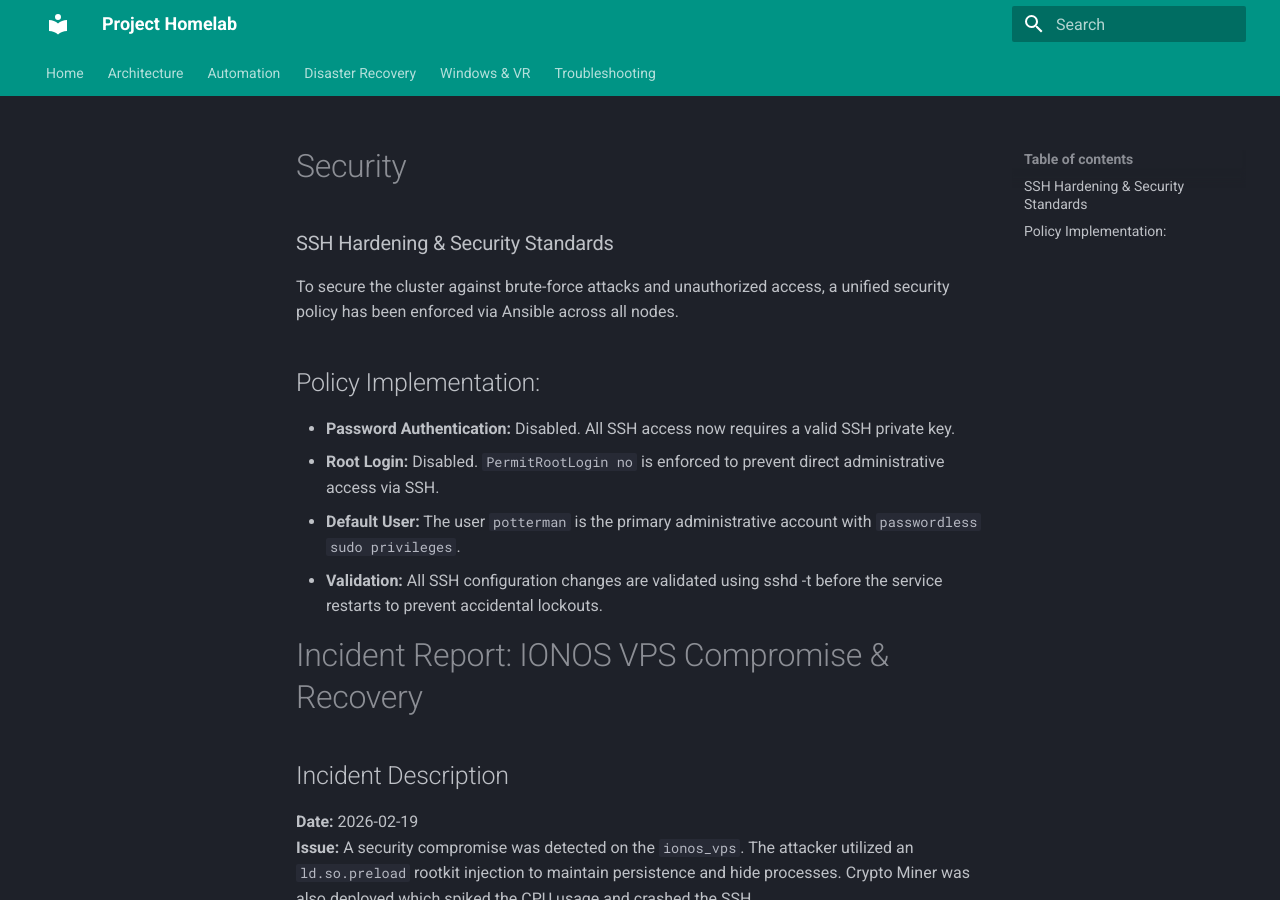
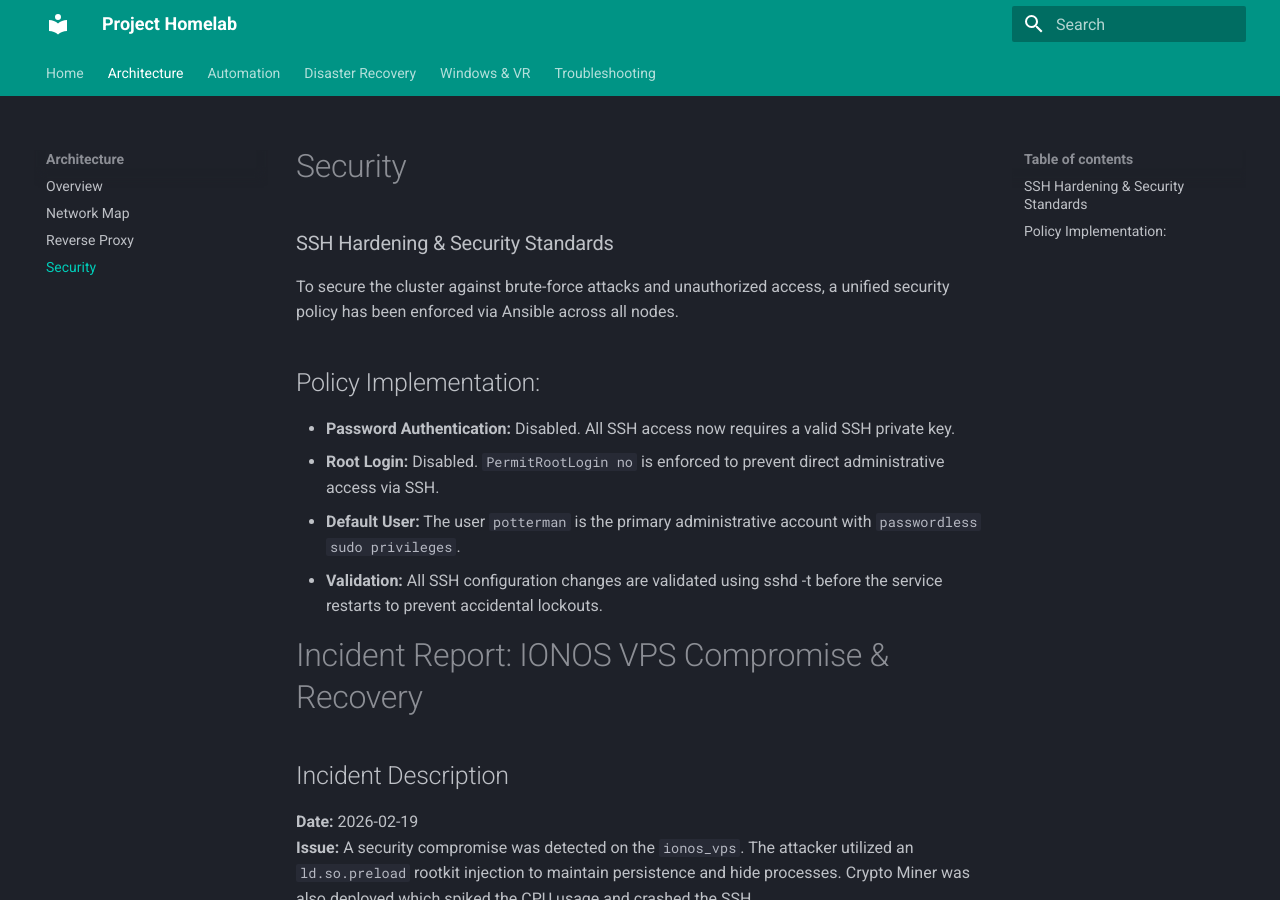
Before and after one commit to POTTERMAN1/homelab, an MkDocs documentation site: the page built from docs/architecture/security.md, in a window 1280 px wide and 900 px high. Built offline with MkDocs 1.6.1 and Material for MkDocs 9.7.7, drawn with Linux system fonts in a browser that asks for light colours.

Commit message:
feat: added security and reverse proxy sites

```diff
--- a/mkdocs.yml
+++ b/mkdocs.yml
@@ -36,6 +36,8 @@ nav:
         - Architecture:
                   - Overview: architecture/overview.md
                   - Network Map: architecture/network.md
+                  - Reverse Proxy: architecture/proxy.md
+                  - Security: architecture/security.md
         - Automation:
                   - Ansible (Config Management): automation/ansible.md
                   - Terraform (Provisioning): automation/terraform.md
```
